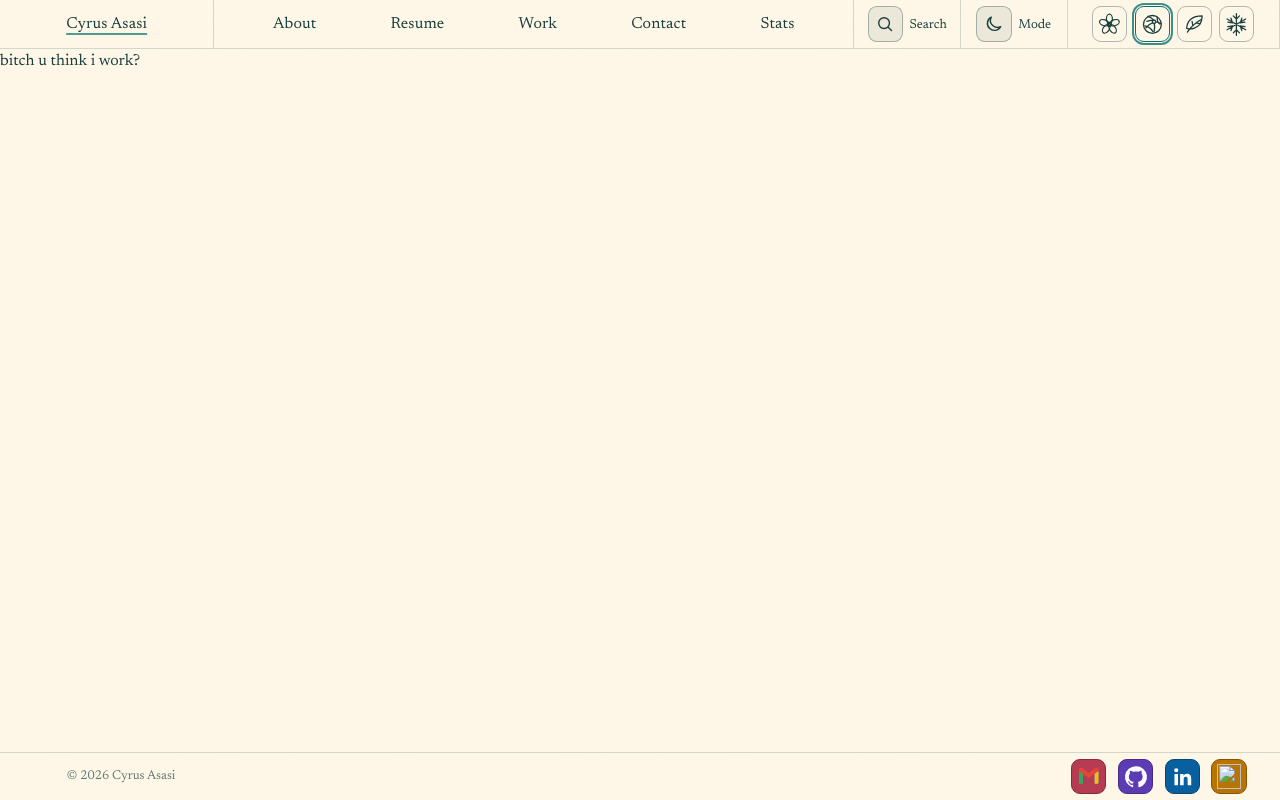
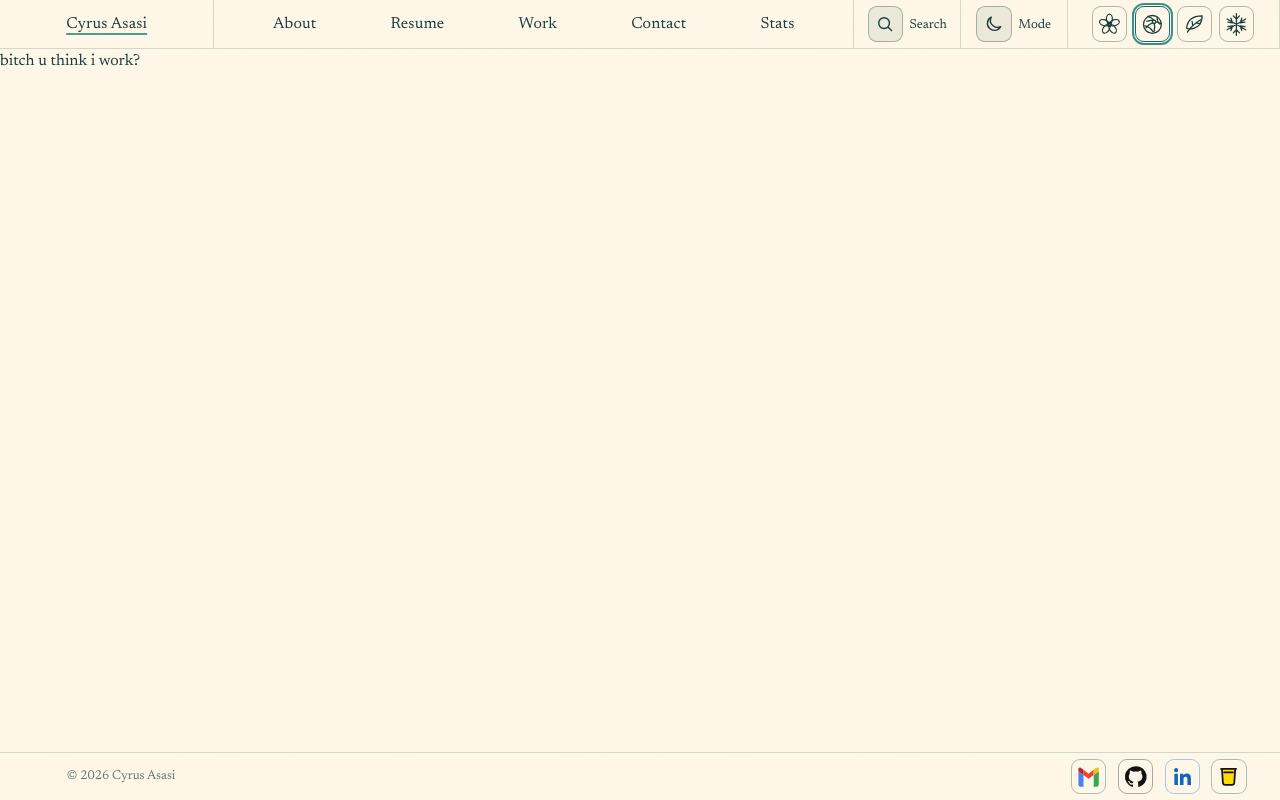
Before and after one commit to Hecate946/hecate946.com, an Astro site: page /work in a window 1280 px wide. Built offline with nearby package versions, Linux system fonts and the light colour scheme; Astro itself is replaced by a stand-in of ours; no server answers.

Commit message:
header occlusion test again

```diff
--- a/src/components/core/Footer.astro
+++ b/src/components/core/Footer.astro
@@ -9,24 +9,28 @@ const year = new Date().getFullYear();
 
   <nav class="footer-links" aria-label="Contact and support links">
     <a class="footer-icon-link footer-icon-link--email" href="mailto:cyrusasasi@gmail.com" aria-label="Email Cyrus" data-label="Gmail">
-      <svg viewBox="0 0 24 24" aria-hidden="true">
-        <path fill="#4285F4" d="M3.5 6.8v10.1c0 .72.58 1.3 1.3 1.3h2.1V9.42L12 13.2l5.1-3.78v8.78h2.1c.72 0 1.3-.58 1.3-1.3V6.8L12 13.05 3.5 6.8Z"/>
-        <path fill="#34A853" d="M3.5 16.9c0 .72.58 1.3 1.3 1.3h2.1V9.42L3.5 6.9v10Z"/>
-        <path fill="#FBBC04" d="M17.1 18.2h2.1c.72 0 1.3-.58 1.3-1.3v-10l-3.4 2.52v8.78Z"/>
-        <path fill="#EA4335" d="M20.5 6.8v-.7c0-1.61-1.84-2.53-3.13-1.56L12 8.52 6.63 4.54C5.34 3.57 3.5 4.49 3.5 6.1v.7L12 13.05l8.5-6.25Z"/>
+      <svg class="footer-service-logo footer-service-logo--gmail" viewBox="0 0 48 48" aria-hidden="true">
+        <path fill="#4285F4" d="M6 14.6V38a4 4 0 0 0 4 4h5V21.35L6 14.6Z" />
+        <path fill="#34A853" d="M33 21.35V42h5a4 4 0 0 0 4-4V14.6l-9 6.75Z" />
+        <path fill="#EA4335" d="M33 12.1 24 18.85 15 12.1v9.25L24 28l9-6.65V12.1Z" />
+        <path fill="#C5221F" d="M6 11.25v3.35l9 6.75V12.1l-4.8-3.6A2.63 2.63 0 0 0 6 11.25Z" />
+        <path fill="#FBBC04" d="M42 11.25v3.35l-9 6.75V12.1l4.8-3.6a2.63 2.63 0 0 1 4.2 2.75Z" />
       </svg>
     </a>
 
     <a class="footer-icon-link footer-icon-link--github" href="https://github.com/Hecate946/" target="_blank" rel="me noopener noreferrer" aria-label="Cyrus on GitHub" data-label="GitHub">
-      <svg viewBox="0 0 24 24" aria-hidden="true"><path fill="currentColor" d="M12 2.8a9.4 9.4 0 0 0-2.97 18.32c.47.09.64-.2.64-.45v-1.66c-2.62.57-3.17-1.11-3.17-1.11-.43-1.09-1.05-1.38-1.05-1.38-.86-.59.06-.58.06-.58.95.07 1.45.98 1.45.98.84 1.44 2.21 1.02 2.75.78.09-.61.33-1.03.6-1.27-2.09-.24-4.29-1.05-4.29-4.66 0-1.03.37-1.87.97-2.53-.1-.24-.42-1.2.09-2.5 0 0 .79-.25 2.58.97A8.95 8.95 0 0 1 12 7.4c.8 0 1.6.11 2.35.32 1.79-1.22 2.57-.97 2.57-.97.52 1.3.2 2.26.1 2.5.6.66.97 1.5.97 2.53 0 3.62-2.21 4.42-4.31 4.66.34.29.64.87.64 1.75v2.59c0 .25.17.55.65.45A9.4 9.4 0 0 0 12 2.8Z"/></svg>
+      <svg class="footer-service-logo footer-service-logo--github" viewBox="0 0 24 24" aria-hidden="true"><path d="M12 2.8a9.4 9.4 0 0 0-2.97 18.32c.47.09.64-.2.64-.45v-1.66c-2.62.57-3.17-1.11-3.17-1.11-.43-1.09-1.05-1.38-1.05-1.38-.86-.59.06-.58.06-.58.95.07 1.45.98 1.45.98.84 1.44 2.21 1.02 2.75.78.09-.61.33-1.03.6-1.27-2.09-.24-4.29-1.05-4.29-4.66 0-1.03.37-1.87.97-2.53-.1-.24-.42-1.2.09-2.5 0 0 .79-.25 2.58.97A8.95 8.95 0 0 1 12 7.4c.8 0 1.6.11 2.35.32 1.79-1.22 2.57-.97 2.57-.97.52 1.3.2 2.26.1 2.5.6.66.97 1.5.97 2.53 0 3.62-2.21 4.42-4.31 4.66.34.29.64.87.64 1.75v2.59c0 .25.17.55.65.45A9.4 9.4 0 0 0 12 2.8Z"/></svg>
     </a>
 
     <a class="footer-icon-link footer-icon-link--linkedin" href="https://www.linkedin.com/in/cyrus-asasi/" target="_blank" rel="me noopener noreferrer" aria-label="Cyrus on LinkedIn" data-label="LinkedIn">
-      <svg viewBox="0 0 24 24" aria-hidden="true"><path fill="currentColor" d="M6.3 8.1A1.8 1.8 0 1 1 6.3 4.5a1.8 1.8 0 0 1 0 3.6ZM4.75 9.55h3.1V19.5h-3.1V9.55Zm4.95 0h2.97v1.36h.04c.41-.78 1.43-1.61 2.94-1.61 3.14 0 3.72 2.07 3.72 4.76v5.44h-3.1v-4.82c0-1.15-.02-2.63-1.61-2.63-1.61 0-1.86 1.26-1.86 2.55v4.9H9.7V9.55Z"/></svg>
+      <svg class="footer-service-logo footer-service-logo--linkedin" viewBox="0 0 24 24" aria-hidden="true"><path d="M6.3 8.1A1.8 1.8 0 1 1 6.3 4.5a1.8 1.8 0 0 1 0 3.6ZM4.75 9.55h3.1V19.5h-3.1V9.55Zm4.95 0h2.97v1.36h.04c.41-.78 1.43-1.61 2.94-1.61 3.14 0 3.72 2.07 3.72 4.76v5.44h-3.1v-4.82c0-1.15-.02-2.63-1.61-2.63-1.61 0-1.86 1.26-1.86 2.55v4.9H9.7V9.55Z"/></svg>
     </a>
 
     <a class="footer-icon-link footer-icon-link--coffee" href="https://buymeacoffee.com/hecate946" target="_blank" rel="noopener noreferrer" aria-label="Support Cyrus on Buy Me a Coffee" data-label="Buy me a coffee">
-      <img src="https://cdn.buymeacoffee.com/buttons/bmc-new-btn-logo.svg" alt="" aria-hidden="true" />
+      <svg class="footer-service-logo footer-service-logo--coffee" viewBox="0 0 24 24" aria-hidden="true">
+        <path class="coffee-cup-fill" d="M6.15 5.2h11.7l-.82 12.18a2.1 2.1 0 0 1-2.1 1.97H9.07a2.1 2.1 0 0 1-2.1-1.97L6.15 5.2Z" />
+        <path class="coffee-cup-outline" d="M6.15 5.2h11.7l-.82 12.18a2.1 2.1 0 0 1-2.1 1.97H9.07a2.1 2.1 0 0 1-2.1-1.97L6.15 5.2ZM5.35 5.2h13.3M8.1 8.2h7.8" />
+      </svg>
     </a>
   </nav>
 </footer>
--- a/src/styles/footer.css
+++ b/src/styles/footer.css
@@ -56,26 +56,25 @@ body:has(> .site-footer) > main {
   flex: 0 0 2.2rem;
   place-items: center;
   padding: 0;
-  border: 1px solid color-mix(in srgb, var(--footer-icon-bg) 72%, black);
+  border: 1px solid color-mix(in srgb, currentColor 34%, transparent);
   border-radius: 0.56rem;
-  background: var(--footer-icon-bg);
-  color: #fff;
+  outline: 2px solid transparent;
+  outline-offset: 1px;
+  background: transparent;
+  box-shadow: inset 0 0 0 1px rgb(255 255 255 / 0.2);
+  color: var(--header-text);
   text-decoration: none;
   transition:
     border-color 140ms ease,
-    background-color 140ms ease,
+    outline-color 140ms ease,
     transform 140ms ease;
 }
 
 .footer-icon-link svg {
-  width: 1.72rem;
-  height: 1.72rem;
+  width: 1.7rem;
+  height: 1.7rem;
   overflow: visible;
 }
-
-
-
-
 
 .footer-icon-link::after {
   position: absolute;
@@ -101,8 +100,9 @@ body:has(> .site-footer) > main {
 
 .footer-icon-link:hover,
 .footer-icon-link:focus-visible {
-  border-color: color-mix(in srgb, var(--footer-icon-bg) 56%, black);
-  background: color-mix(in srgb, var(--footer-icon-bg) 88%, black);
+  border-color: color-mix(in srgb, var(--header-accent) 80%, currentColor);
+  outline-color: color-mix(in srgb, var(--header-accent) 55%, transparent);
+  background: transparent;
   transform: translateY(-1px);
 }
 
@@ -112,18 +112,18 @@ body:has(> .site-footer) > main {
   transform: translate(-50%, 0);
 }
 
-.footer-icon-link:focus-visible {
-  outline: 2px solid currentColor;
-  outline-offset: 3px;
+.footer-service-logo--gmail {
+  display: block;
+  width: 1.78rem;
+  height: 1.78rem;
 }
 
-.footer-icon-link--email { --footer-icon-bg: #b53a50; }
-
-.footer-icon-link--github { --footer-icon-bg: #5b3ab5; }
-
-.footer-icon-link--linkedin { --footer-icon-bg: #075f9f; }
-
-.footer-icon-link--coffee { --footer-icon-bg: #b87400; }
+.footer-icon-link--coffee img {
+  display: block;
+  width: 1.58rem;
+  height: 1.58rem;
+  object-fit: contain;
+}
 
 @media (max-width: 68rem) {
   .site-footer {
@@ -166,9 +166,50 @@ body:has(> .site-footer) > main {
   }
 }
 
-.footer-icon-link--coffee img {
-  display: block;
-  width: 1.55rem;
-  height: 1.55rem;
-  object-fit: contain;
+
+/* Service marks remain unchanged on hover; only the border/outline reacts. */
+.footer-service-logo--github,
+.footer-service-logo--linkedin {
+  fill: currentColor;
 }
+
+.footer-icon-link--github {
+  color: #111111;
+}
+
+html[data-theme='dark'] .footer-icon-link--github {
+  color: #ffffff;
+}
+
+.footer-icon-link--linkedin {
+  color: #0a66c2;
+}
+
+.footer-service-logo--coffee {
+  width: 1.62rem;
+  height: 1.62rem;
+}
+
+.coffee-cup-fill {
+  fill: #ffdd00;
+}
+
+.coffee-cup-outline {
+  fill: none;
+  stroke: #16120b;
+  stroke-width: 1.55;
+  stroke-linecap: round;
+  stroke-linejoin: round;
+}
+
+html[data-theme='dark'] .coffee-cup-outline {
+  stroke: #ffffff;
+}
+
+/* Exact match for the seasonal selector's hover/focus treatment. */
+.footer-icon-link:hover,
+.footer-icon-link:focus-visible {
+  border-color: color-mix(in srgb, var(--header-accent) 80%, currentColor);
+  outline-color: color-mix(in srgb, var(--header-accent) 55%, transparent);
+  background: transparent;
+}
--- a/src/styles/header.css
+++ b/src/styles/header.css
@@ -22,23 +22,23 @@
 
 
 /*
- * Cover the viewport above the sticky navbar during iOS/iPadOS rubber-band
- * scrolling. This must sit above page content, not behind the header's
- * stacking context, or large headings can bleed through the overscroll gap.
+ * Mobile Safari can render the page underneath its translucent browser chrome.
+ * A fixed foreground backdrop, owned by the header stacking context, prevents
+ * page headings from showing through above or behind the two-row navbar.
  */
 .site-header::before {
-  position: absolute;
+  position: fixed;
+  z-index: 0;
+  top: 0;
   right: 0;
-  bottom: 100%;
   left: 0;
-  z-index: 0;
-  height: calc(100vh + env(safe-area-inset-top));
+  height: calc(var(--header-height) + env(safe-area-inset-top));
   background: var(--bg);
   content: '';
   pointer-events: none;
 }
 
-/* Keep the real navbar above the overscroll mask. */
+/* Keep the real navbar above the fixed backdrop. */
 .header-grid {
   position: relative;
   z-index: 1;
@@ -364,6 +364,10 @@ html[data-season='winter'] .season-button.winter {
     --nav-font-size: 0.92rem;
   }
 
+  .site-header::before {
+    height: calc(2 * var(--header-height) + env(safe-area-inset-top));
+  }
+
   .header-grid {
     grid-template-columns: repeat(6, minmax(0, 1fr));
     grid-template-rows: repeat(2, var(--header-height));
@@ -414,6 +418,10 @@ html[data-season='winter'] .season-button.winter {
     --nav-font-size: 0.92rem;
     --control-size: 2.2rem;
     --season-gap: 0.38rem;
+  }
+
+  .site-header::before {
+    height: calc(2 * var(--header-height) + env(safe-area-inset-top));
   }
 
   .header-grid {
```
